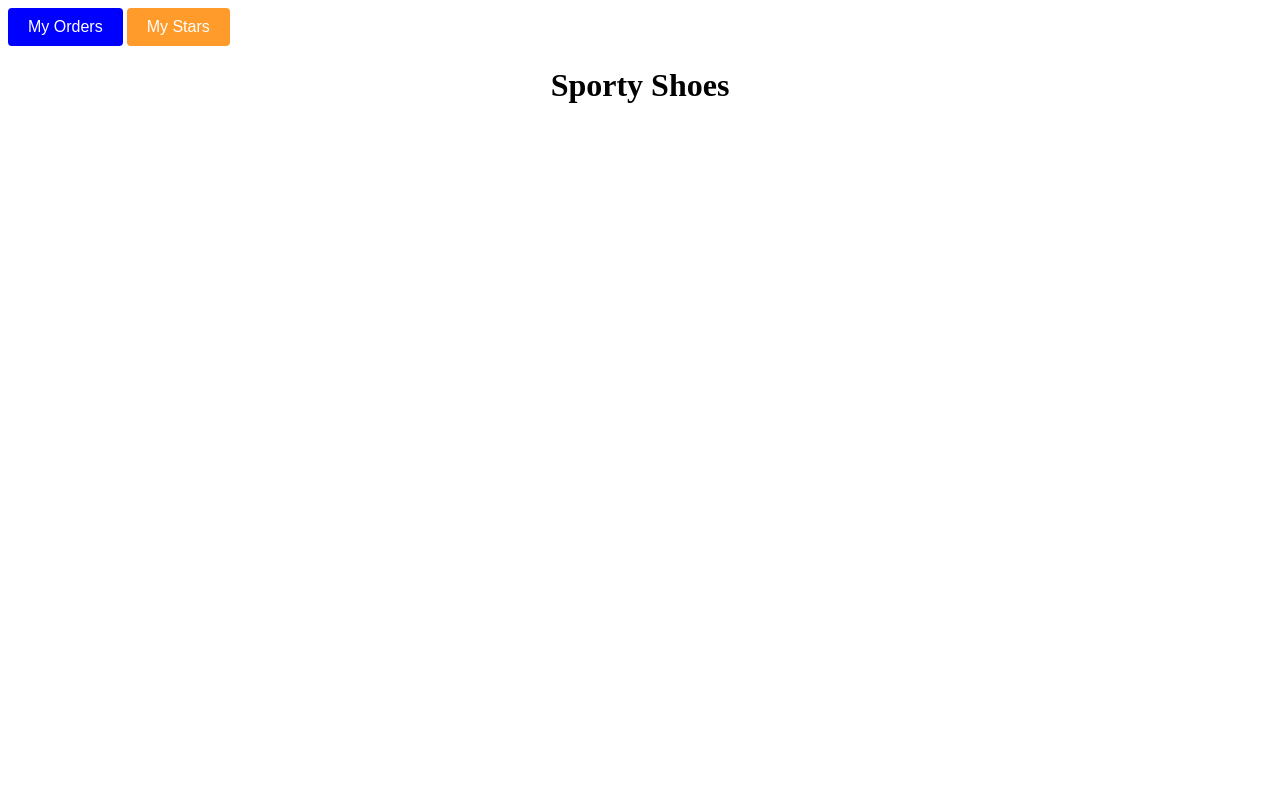
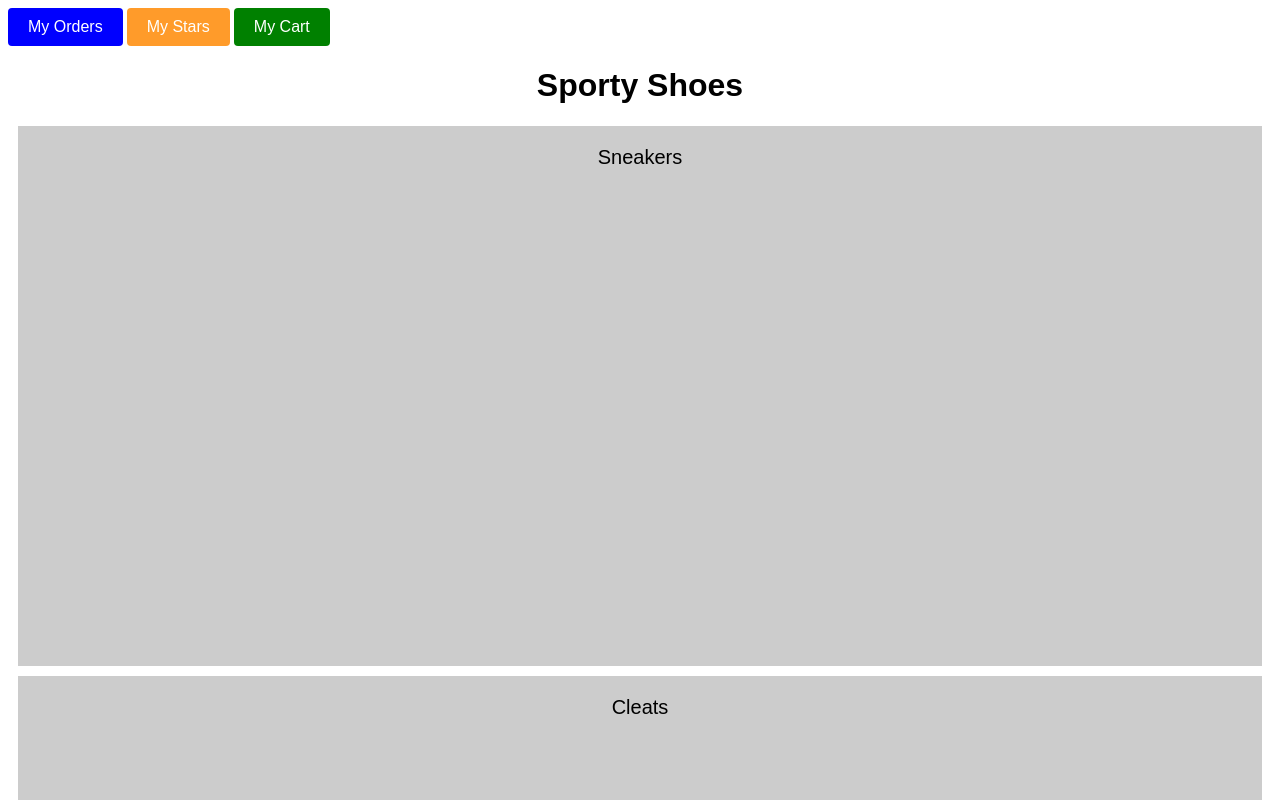
Before and after one commit to Keelymac32/CloudComputingProject, a plain HTML site: page index.html in a window 1280 px wide. Shown: the top 800 px of the page. Drawn offline with Linux system fonts and the light colour scheme.

Commit message:
updated 3/31

```diff
--- a/index.html
+++ b/index.html
@@ -16,16 +16,12 @@
 
     <button class="blue">My Orders</button>
     <button class="orange">My Stars</button>
+    <button class="green">My Cart</button>
 
     <h1 id="page-title"> Sporty Shoes </h1>
 
-    <script>
-      // JavaScript code to change button colors
-      const blueButton = document.querySelector('.blue');
-      blueButton.style.backgroundColor = 'blue';
+    <div class="grey-box"> Sneakers </div>
+    <div class="grey-box"> Cleats </div>
 
-      const greenButton = document.querySelector('.green');
-      greenButton.style.backgroundColor = 'green';
-    </script>
   </body>
 </html>
--- a/style.css
+++ b/style.css
@@ -1,6 +1,7 @@
 
  #page-title {
         text-align: center;
+        font-family: Arial, Helvetica, sans-serif;
           }
 
       /* CSS styles for the buttons */
@@ -21,3 +22,16 @@ button {
 .orange {
         background-color: rgb(255, 155, 42);
       }
+.green {
+  background-color: green;
+}
+.grey-box {
+  text-align: center;
+  font-size: 20px;
+  font-family: Arial, Helvetica, sans-serif;
+  background-color: #ccc;
+  height: 500px;
+  width: auto;
+  padding: 20px;
+  margin: 10px;
+}
```
